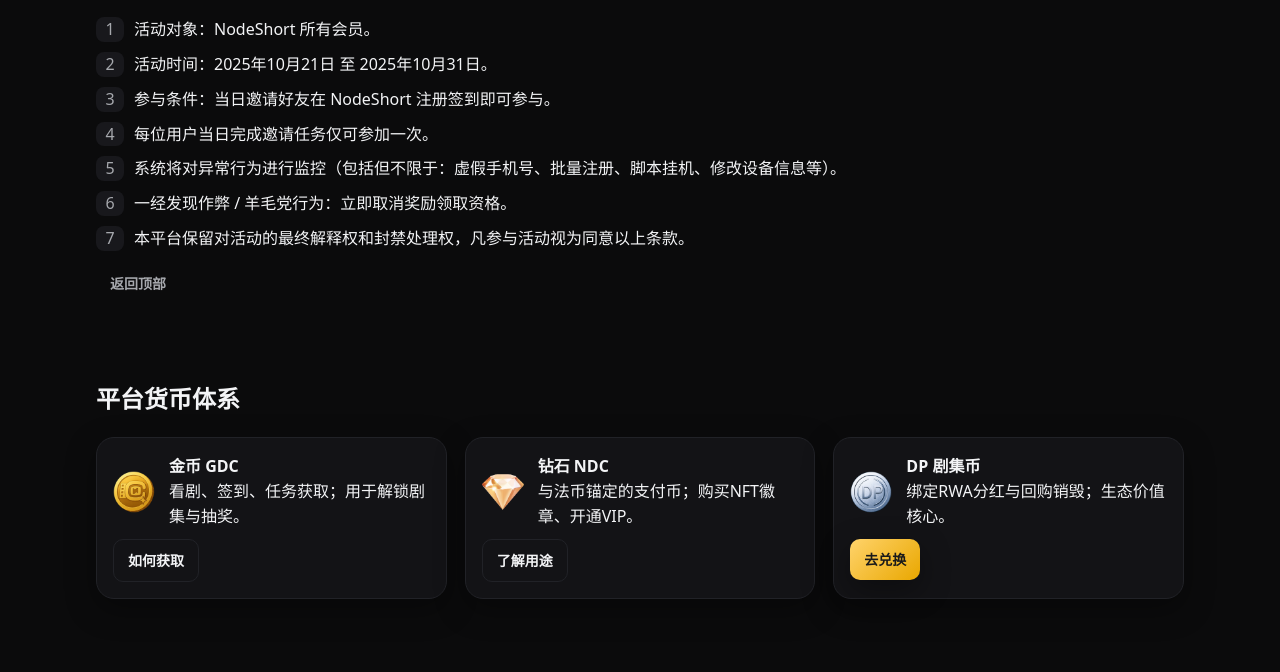
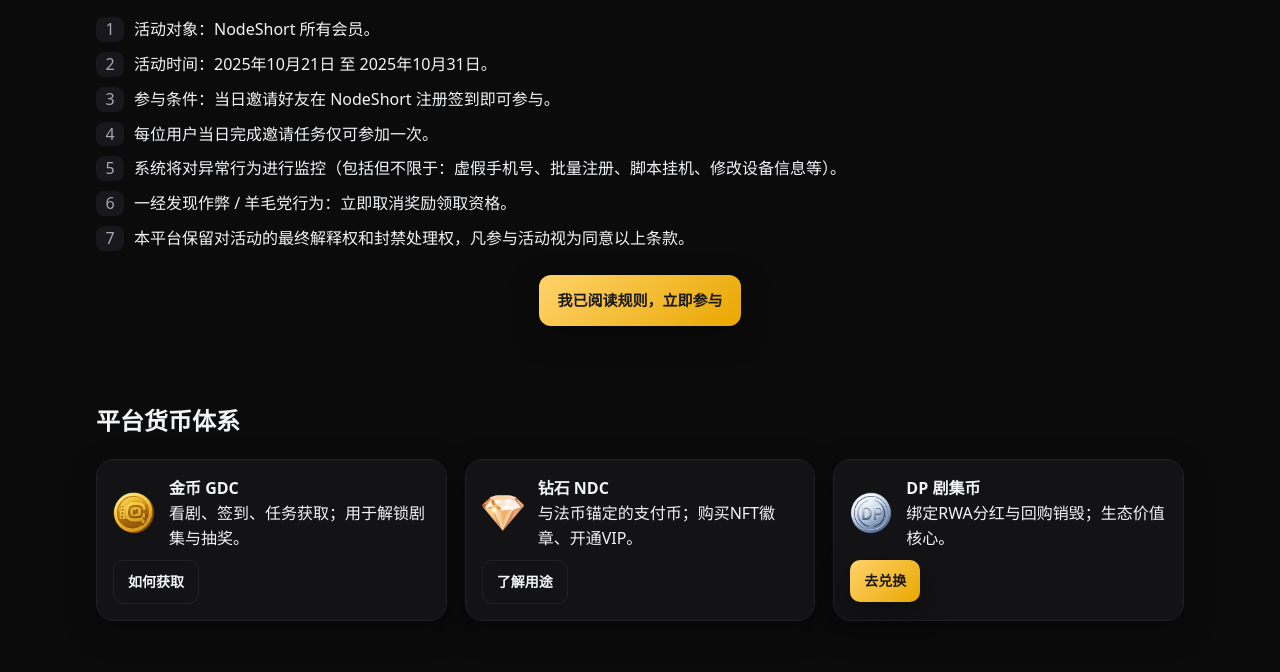
Before and after one commit to luohan245-max/nodeshort_test, a plain HTML site: page nodeshort-landing-gift_01_已上传/index.html in a window 1280 px wide. Shown: the part 2301-2973 px from the top of the page. Drawn offline with Linux system fonts and the light colour scheme.

Commit message:
Update index.html

```diff
--- a/nodeshort-landing-gift_01_已上传/index.html
+++ b/nodeshort-landing-gift_01_已上传/index.html
@@ -11,11 +11,13 @@
   <meta property="og:description" content="纯网页端｜看你爱的剧，自动领取金币、DP、钻石；娱乐也是投资。" />
   <meta property="og:image" content="./assets/nodeshort-og-1200x630.png" />
   <meta property="og:url" content="https://www.nodeshort.com/h5/#/?code=9HKKIP" />
+
   <!-- Meta Pixel Code -->
   <script>
   !function(f,b,e,v,n,t,s){if(f.fbq)return;n=f.fbq=function(){n.callMethod?
-  n.callMethod.apply(n,arguments):n.queue.push(arguments)};if(!f._fbq)f._fbq=n;n.push=n;n.loaded=!0;n.version='2.0';n.queue=[];t=b.createElement(e);t.async=!0;t.src=v;s=b.getElementsByTagName(e)[0];s.parentNode.insertBefore(t,s)}
-  (window, document,'script','https://connect.facebook.net/en_US/fbevents.js');
+  n.callMethod.apply(n,arguments):n.queue.push(arguments)};if(!f._fbq)f._fbq=n;
+  n.push=n;n.loaded=!0;n.version='2.0';n.queue=[];t=b.createElement(e);t.async=!0;
+  t.src=v;s=b.getElementsByTagName(e)[0];s.parentNode.insertBefore(t,s)}(window,document,'script','https://connect.facebook.net/en_US/fbevents.js');
   fbq('init','855402777027838');fbq('track','PageView');
   </script>
   <noscript><img height="1" width="1" style="display:none" src="https://www.facebook.com/tr?id=855402777027838&ev=PageView&noscript=1"/></noscript>
@@ -37,14 +39,13 @@
     header.shrink .brand img{height:56px}
     .actions{display:flex;align-items:center;gap:10px;flex-wrap:nowrap}
 
-    /* Buttons — aligned with VN 版 */
+    /* Buttons */
     .btn{display:inline-flex;align-items:center;gap:6px;border:0;border-radius:10px;padding:10px 14px;font-size:14px;font-weight:800;cursor:pointer;white-space:nowrap;transition:.2s transform,box-shadow .2s}
     .btn.primary{background:linear-gradient(135deg,var(--brand),var(--accent));color:var(--btn-fg);box-shadow:var(--shadow)}
     .btn.secondary{background:transparent;color:var(--text);border:1px solid var(--line)}
     .btn.ghost{background:transparent;color:var(--muted)}
-    .btn:hover{transform:translateY(-1px)}
+    .btn.lg{padding:14px 18px;font-size:15px;border-radius:12px}
     .btn.block{display:flex;width:100%;justify-content:center}
-    .btn.lg{padding:14px 18px;font-size:15px;border-radius:12px}
 
     .theme-toggle{display:inline-flex;align-items:center;gap:6px;background:transparent;border:1px solid var(--line);border-radius:10px;padding:8px 10px;color:var(--muted);cursor:pointer}
     @media(max-width:740px){.brand img{height:70px}.actions{flex-wrap:wrap;justify-content:center}.btn{padding:8px 12px;font-size:13px}.theme-toggle{padding:6px 8px;font-size:13px}}
@@ -110,7 +111,7 @@
   </header>
 
   <main>
-    <!-- Hero + 轮播图 保留 -->
+    <!-- Hero -->
     <section class="hero">
       <div class="container hero-grid">
         <div>
@@ -195,7 +196,7 @@
             <div style="margin-top:10px"><a class="btn primary" href="https://www.nodeshort.com/h5/#/?code=9HKKIP" target="_blank" rel="noopener">立即邀请</a></div>
           </div>
           <div class="card" style="padding:18px; text-align:center;"><h3>💎 金币可兑换VND或话费</h3>
-            <div style="margin-top:10px"><a class="btn secondary" href="#rewards">查看汇率</a></div>
+            <div style="margin-top:10px"><a class="btn secondary" href="https://t.me/NodeShort001" target="_blank" rel="noopener">查看汇率</a></div>
           </div>
           <div class="card" style="padding:18px; text-align:center;"><h3>🏅 获得NFT徽章享受额外分红</h3>
             <div style="margin-top:10px"><a class="btn primary" href="https://t.me/NodeShort001" target="_blank" rel="noopener">了解分红</a></div>
@@ -216,8 +217,8 @@
       </div>
     </section>
 
-    <!-- 5. 活动规则 -->
-    <section class="section" id="rules">
+    <!-- 5. 活动规则（无底部CTA） -->
+    <section class="section" id="rules-block">
       <div class="container">
         <h2>活动规则</h2>
         <ul class="list">
@@ -229,7 +230,9 @@
           <li><span class="idx">6</span><span>一经发现作弊 / 羊毛党行为：立即取消奖励领取资格。</span></li>
           <li><span class="idx">7</span><span>本平台保留对活动的最终解释权和封禁处理权，凡参与活动视为同意以上条款。</span></li>
         </ul>
-        <div style="margin-top:12px"><a class="btn ghost" href="#cta">返回顶部</a></div>
+        <div style="margin-top:24px;text-align:center;">
+          <a href="https://www.nodeshort.com/h5/#/?code=9HKKIP" class="btn primary lg" target="_blank" rel="noopener">我已阅读规则，立即参与</a>
+        </div>
       </div>
     </section>
 
@@ -254,7 +257,7 @@
       </div>
     </section>
 
-    <!-- 7. 内容娱乐收益模型（卡片） -->
+    <!-- 7. 内容娱乐收益模型 -->
     <section class="section" id="rewards-model">
       <div class="container">
         <h2>内容娱乐收益模型</h2>
@@ -267,7 +270,7 @@
       </div>
     </section>
 
-    <!-- Join CTA 固定在尾部，按钮按新规范 -->
+    <!-- Join CTA -->
     <section class="section" id="join">
       <div class="container" style="text-align:center;max-width:560px">
         <h2>立即加入社群，开启内容分红之路</h2>
@@ -283,9 +286,6 @@
 
   <footer>
     <div class="container">
-      <div class="footer-col">
-        <a href="https://www.nodeshort.com/h5/#/?code=9HKKIP" class="btn primary lg" target="_blank" rel="noopener">我已阅读规则，立即参与</a>
-      </div>
       <div class="footer-col" style="margin-top:18px">
         <h2>官方社群与客服</h2>
         <p class="muted">加入群组，第一时间获取空投、活动与上新通知。</p>
@@ -306,7 +306,7 @@
     const root=document.documentElement; const key='ns_theme';
     const setTheme=t=>{root.setAttribute('data-theme',t);localStorage.setItem(key,t)};
     setTheme(localStorage.getItem(key)||'dark');
-    document.getElementById('themeToggle').addEventListener('click',()=>{setTheme(root.getAttribute('data-theme')==='dark'?'light':'dark')});
+    document.getElementById('themeToggle')?.addEventListener('click',()=>{setTheme(root.getAttribute('data-theme')==='dark'?'light':'dark')});
     const hdr=document.querySelector('header');
     window.addEventListener('scroll',()=>hdr.classList.toggle('shrink',window.scrollY>40),{passive:true});
 
```
